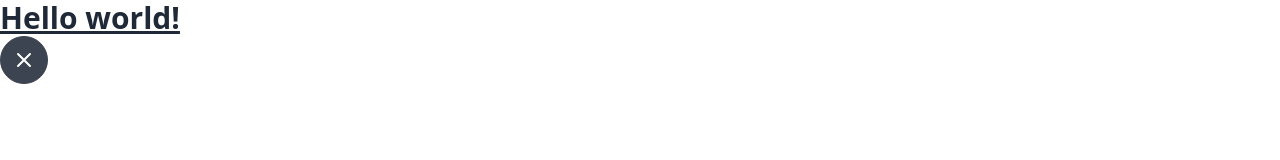
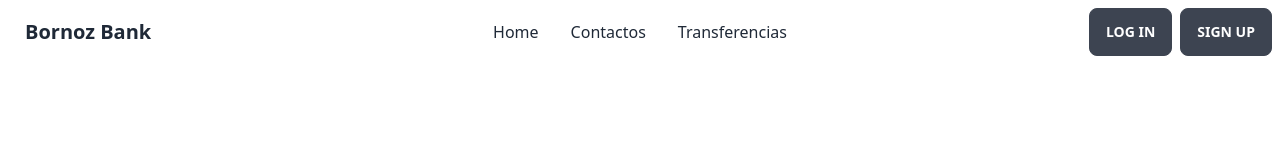
Before and after one commit to pato-1441/bornozBank, a website: page src/index.html in a window 1280 px wide. Drawn offline with Linux system fonts and the light colour scheme.

Commit message:
addeo daisy & navbar responsive

```diff
--- a/src/index.html
+++ b/src/index.html
@@ -6,11 +6,33 @@
   <link href="/dist/output.css" rel="stylesheet">
 </head>
 <body>
-  <h1 class="text-3xl font-bold underline">
-    Hello world!
-  </h1>
-  <button class="btn btn-circle">
-    <svg xmlns="http://www.w3.org/2000/svg" class="h-6 w-6" fill="none" viewBox="0 0 24 24" stroke="currentColor"><path stroke-linecap="round" stroke-linejoin="round" stroke-width="2" d="M6 18L18 6M6 6l12 12" /></svg>
-  </button>
+  <header>
+    <div class="navbar bg-base-100">
+        <div class="navbar-start">
+          <div class="dropdown">
+            <label tabindex="0" class="btn btn-ghost lg:hidden">
+              <svg xmlns="http://www.w3.org/2000/svg" class="h-5 w-5" fill="none" viewBox="0 0 24 24" stroke="currentColor"><path stroke-linecap="round" stroke-linejoin="round" stroke-width="2" d="M4 6h16M4 12h8m-8 6h16" /></svg>
+            </label>
+            <ul tabindex="0" class="menu menu-compact dropdown-content mt-3 p-2 shadow bg-base-100 rounded-box w-52">
+              <li><a>Home</a></li>
+              <li><a>Contactos</a></li>
+              <li><a>Transferencias</a></li>
+            </ul>
+          </div>
+          <a class="btn btn-ghost normal-case text-xl">Bornoz Bank</a>
+        </div>
+        <div class="navbar-center hidden lg:flex">
+          <ul class="menu menu-horizontal p-0">
+            <li><a>Home</a></li>
+            <li><a>Contactos</a></li>
+            <li><a>Transferencias</a></li>
+          </ul>
+        </div>
+        <div class="navbar-end">
+          <a class="btn">Log In</a>
+          <a class="btn ml-2">Sign Up</a>
+        </div>
+      </div>
+  </header>
 </body>
 </html>
```
Also changed, not shown: dist/output.css.
